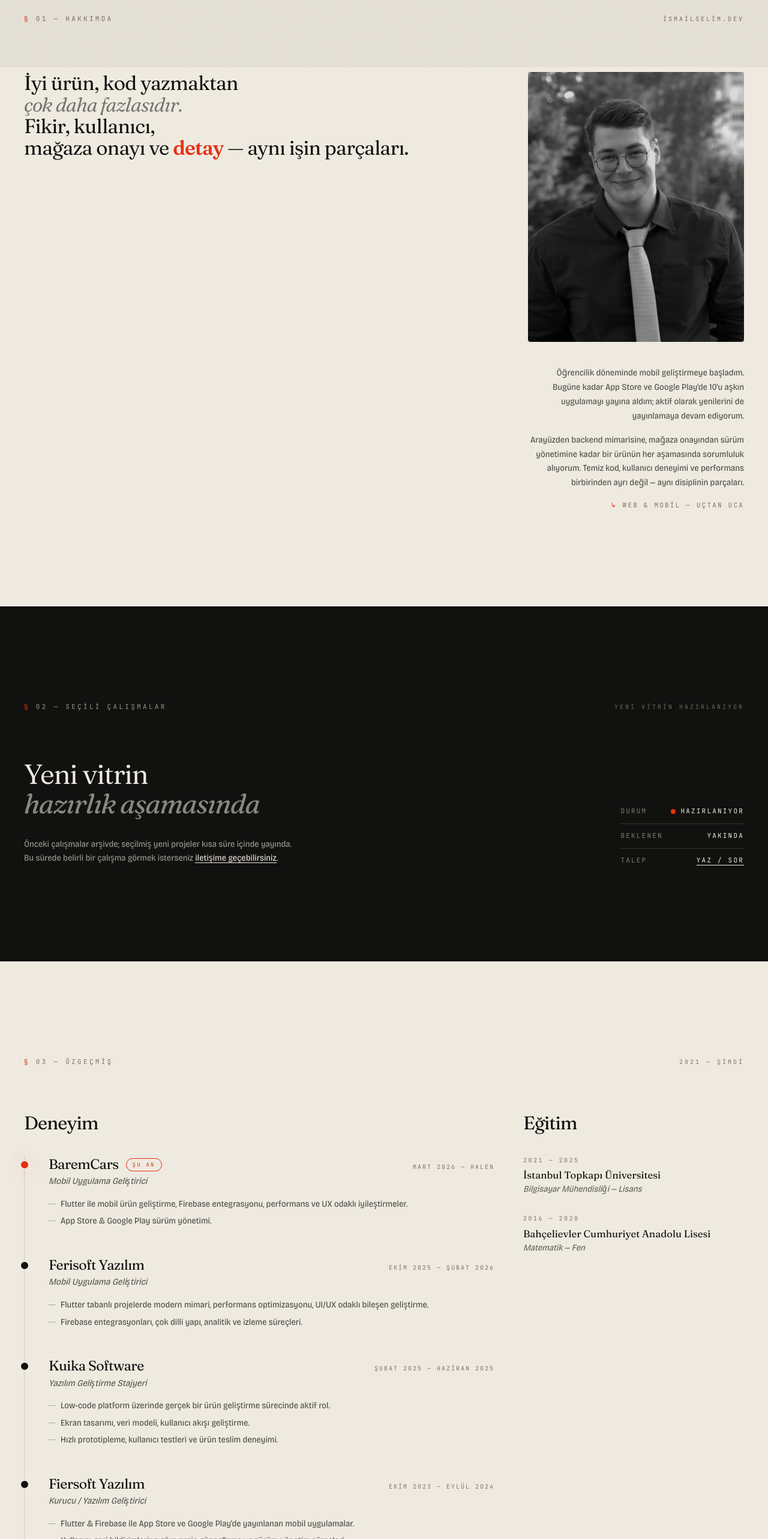
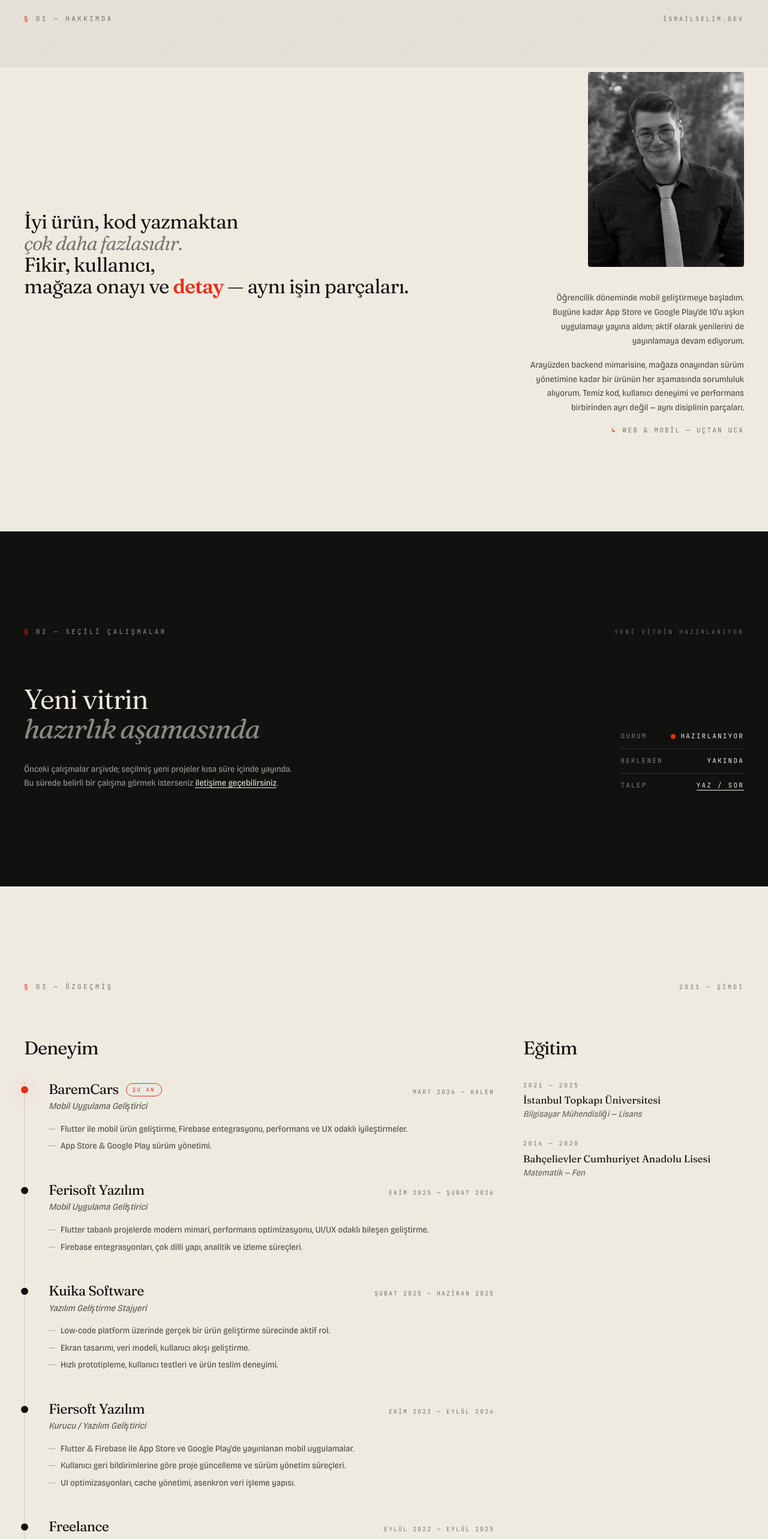
Before and after one commit to ismailselimm/ismailselim-website, a React (Vite) app: page / in a window 1280 px wide. Shown: the part 1080-3646 px from the top of the page at 60% size. Built offline with nearby package versions, Linux system fonts and the light colour scheme.

Commit message:
Photo küçült (260px) + About items-center + Education sticky

```diff
--- a/src/components/About.tsx
+++ b/src/components/About.tsx
@@ -45,7 +45,7 @@ export default function About() {
           </span>
         </div>
 
-        <div className="grid grid-cols-1 gap-14 md:grid-cols-12 md:gap-12">
+        <div className="grid grid-cols-1 gap-14 md:grid-cols-12 md:items-center md:gap-12">
           {/* Pull quote */}
           <div className="md:col-span-7">
             <p
@@ -73,7 +73,7 @@ export default function About() {
 
           {/* Photo + bio */}
           <div className="flex flex-col gap-8 md:col-span-5 md:gap-10">
-            <div data-photo className="relative aspect-[4/5] w-full max-w-[360px] overflow-hidden rounded-sm bg-bone-2 opacity-0 md:ml-auto">
+            <div data-photo className="relative mx-auto aspect-[4/5] w-full max-w-[240px] overflow-hidden rounded-sm bg-bone-2 opacity-0 md:mx-0 md:ml-auto md:max-w-[260px]">
               <img
                 src="/img/profile.png"
                 alt="İsmail Selim Garip"
--- a/src/components/Experience.tsx
+++ b/src/components/Experience.tsx
@@ -110,8 +110,8 @@ export default function Experience() {
             </ol>
           </div>
 
-          {/* Education */}
-          <div className="md:col-span-4">
+          {/* Education — sticky on desktop so it stays visible next to long experience list */}
+          <div className="md:col-span-4 md:sticky md:top-32 md:self-start">
             <h3
               data-line
               className="font-display text-[5.5vw] leading-[0.95] tracking-[-0.03em] opacity-0 md:text-[2.4vw]"
```
